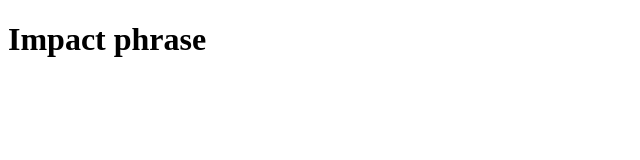
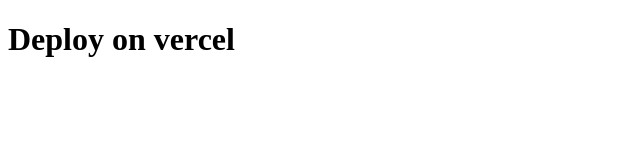
Before and after one commit to JoandersonPaiva/clone-tabnews, a Next.js app: page / in a window 1280 px wide. Shown: the top 160 px of the page, without its empty margins (0-640 px from the left). Built offline with nearby package versions, Linux system fonts and the light colour scheme.

Commit message:
feat: modify phrase

```diff
--- a/pages/index.js
+++ b/pages/index.js
@@ -1,5 +1,5 @@
 function Home() {
-    return <h1>Impact phrase</h1>
+    return <h1>Deploy on vercel</h1>
 }
 
 export default Home;
```
